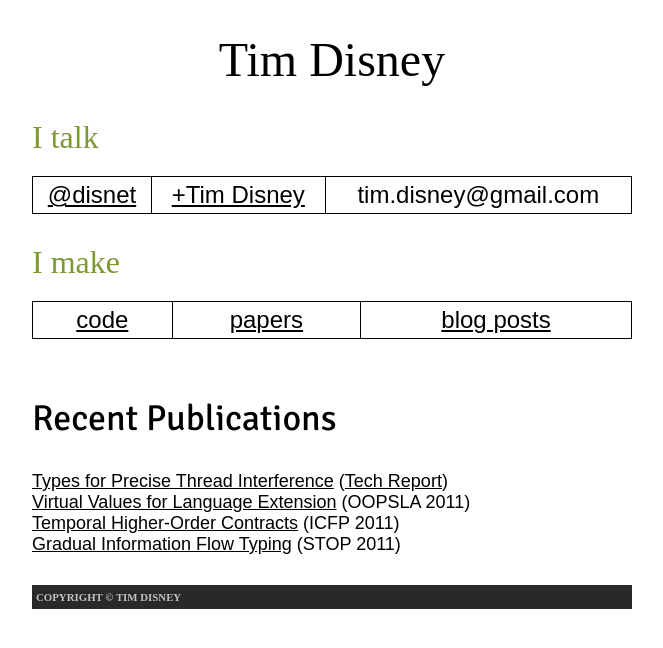
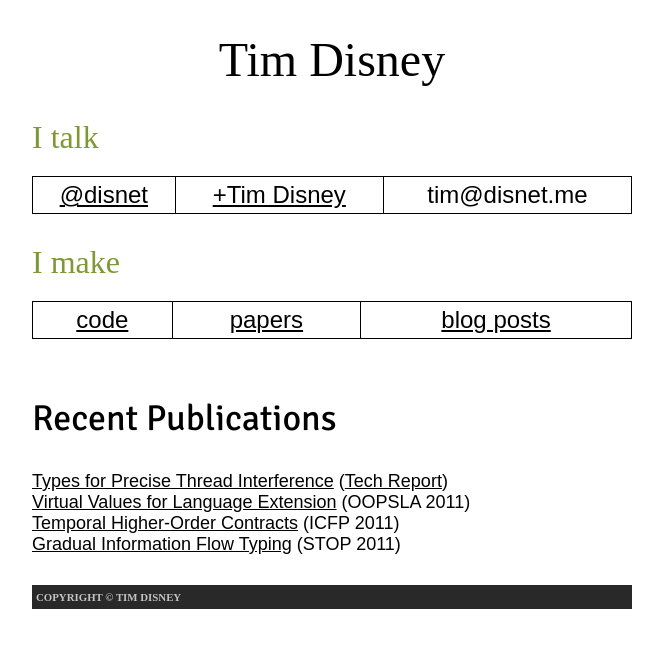
Before and after one commit to disnet/disnet.github.com, a Jekyll site: the page index.html, which Jekyll copies as it is, in a window 1280 px wide. Shown: the top 648 px of the page, without its empty margins (308-971 px from the left). Built offline with Jekyll 4.4.1, drawn with Linux system fonts in a browser that asks for light colours; some web fonts are replaced; comment, search, counter and statistics services are not loaded.

Commit message:
email change

```diff
--- a/index.html
+++ b/index.html
@@ -57,7 +57,7 @@
         <tr>
           <td><a href="https://twitter.com/#!/disnet">@disnet</a></td>
           <td><a href="https://plus.google.com/117758182935384544685/about">+Tim Disney</a></td>
-          <td>tim.disney@gmail.com</td>
+          <td>tim@disnet.me</td>
         </tr>
       </table>
     </div>
```
